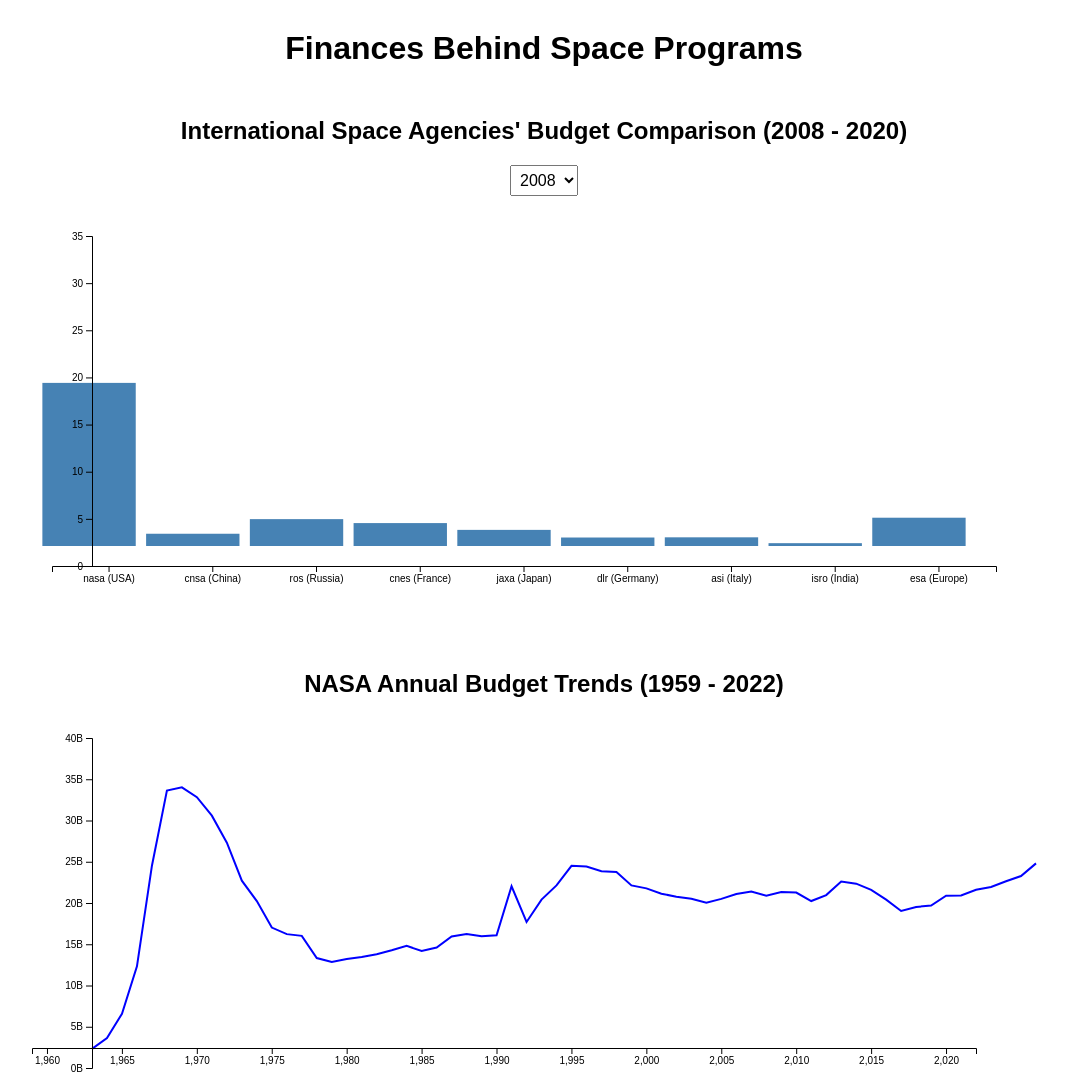
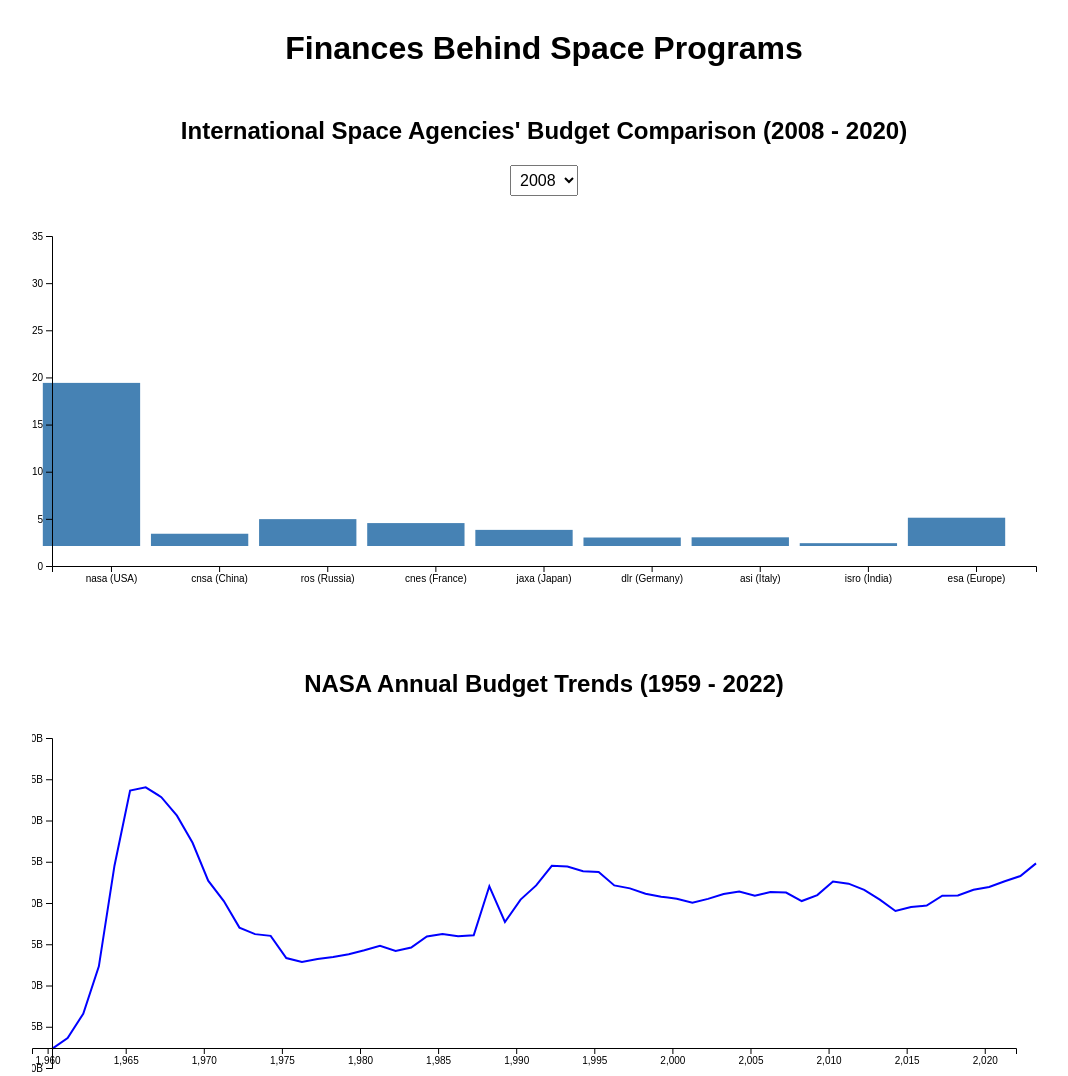
Before and after one commit to tinpham1/Project-3, a Python web app: template finances_behind_space_programs/templates/index.html in a window 1280 px wide. Shown: the top 1076 px of the page, without its empty margins (96-1164 px from the left). Run offline with Jinja, Linux system fonts and the light colour scheme; the template is opened without the code that fills it, so the values that code supplies are empty; some libraries are stand-ins or nearby versions; grey boxes are pictures that could not be loaded.

Commit message:
visualization edits

```diff
--- a/finances_behind_space_programs/templates/index.html
+++ b/finances_behind_space_programs/templates/index.html
@@ -140,7 +140,7 @@
       .attr("width", "100%")
       .attr("height", 400);
 
-    const margin = { top: 20, right: 20, bottom: 50, left: 60 },
+    const margin = { top: 20, right: 20, bottom: 50, left: 20 },
       width = svg1.node().getBoundingClientRect().width - margin.left - margin.right,
       height = 400 - margin.top - margin.bottom;
 
```
